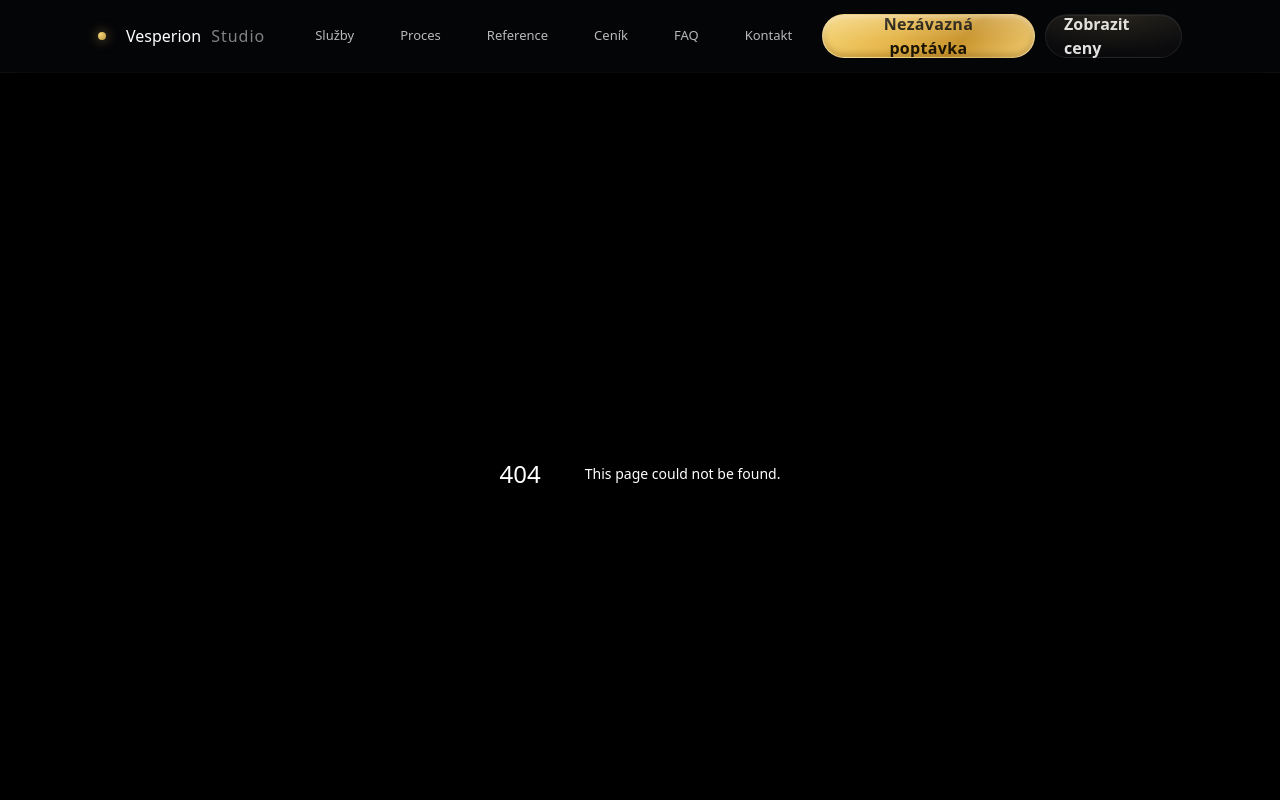
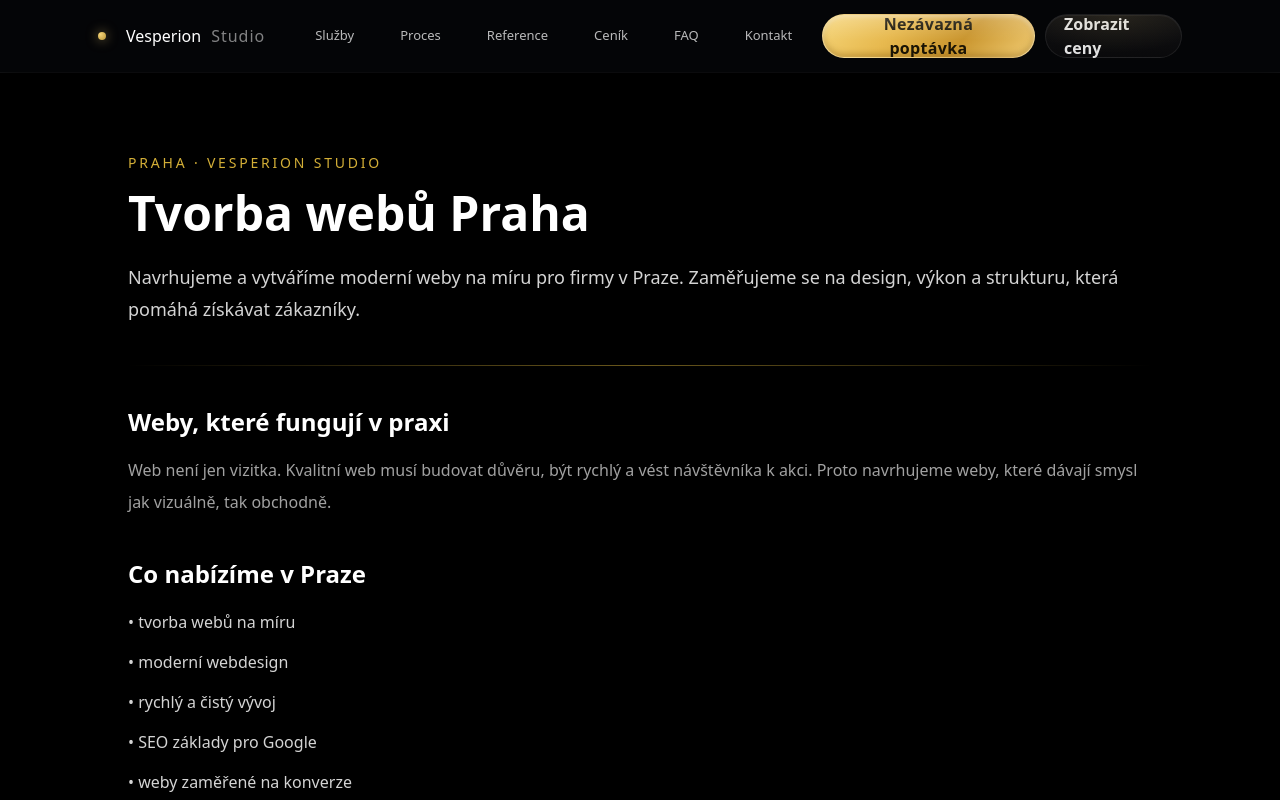
Before and after one commit to Sam666-spec/vesperion-studio, a Next.js app: page /tvorba-webu-praha in a window 1280 px wide. Before the commit this address had no page. Built offline with nearby package versions, Linux system fonts and the light colour scheme.

Commit message:
Add Praha and Tabor pages to sitemap

```diff
--- a/src/app/sitemap.ts
+++ b/src/app/sitemap.ts
@@ -14,7 +14,7 @@ export default function sitemap(): MetadataRoute.Sitemap {
       priority: 1,
     },
 
-    // 🔥 Главная продающая страница
+    // 🔥 Основная продающая
     {
       url: `${siteUrl}/tvorba-webu`,
       lastModified,
@@ -22,7 +22,21 @@ export default function sitemap(): MetadataRoute.Sitemap {
       priority: 0.9,
     },
 
-    // 🔥 Services (самые важные для SEO)
+    // 🔥 Локальные страницы (ВАЖНО)
+    {
+      url: `${siteUrl}/tvorba-webu-praha`,
+      lastModified,
+      changeFrequency: "weekly",
+      priority: 0.9,
+    },
+    {
+      url: `${siteUrl}/tvorba-webu-tabor`,
+      lastModified,
+      changeFrequency: "weekly",
+      priority: 0.8,
+    },
+
+    // 🔥 Services
     {
       url: `${siteUrl}/services/web-design`,
       lastModified,
@@ -42,7 +56,7 @@ export default function sitemap(): MetadataRoute.Sitemap {
       priority: 0.8,
     },
 
-    // 📄 Служебные страницы
+    // 📄 Служебные
     {
       url: `${siteUrl}/privacy`,
       lastModified,
--- /dev/null
+++ b/src/app/tvorba-webu-praha/page.tsx
@@ -0,0 +1,76 @@
+import type { Metadata } from "next";
+import Link from "next/link";
+
+export const metadata: Metadata = {
+  title: "Tvorba webů Praha | Web na míru pro firmy | Vesperion Studio",
+  description:
+    "Tvorba webů na míru v Praze. Moderní webdesign, rychlý vývoj, SEO základy a weby, které pomáhají firmám růst.",
+};
+
+export default function PrahaPage() {
+  return (
+    <main className="min-h-screen bg-black text-white px-6 py-20">
+      <div className="max-w-5xl mx-auto">
+
+        <p className="text-sm uppercase tracking-[0.2em] text-[#D4AF37] mb-4">
+          Praha · Vesperion Studio
+        </p>
+
+        <h1 className="text-4xl md:text-5xl font-bold mb-6">
+          Tvorba webů Praha
+        </h1>
+
+        <p className="text-lg text-neutral-300 mb-10 leading-8">
+          Navrhujeme a vytváříme moderní weby na míru pro firmy v Praze.
+          Zaměřujeme se na design, výkon a strukturu, která pomáhá získávat zákazníky.
+        </p>
+
+        <div className="h-px w-full bg-linear-to-r from-transparent via-[#D4AF37]/50 to-transparent mb-10" />
+
+        <h2 className="text-2xl font-semibold mb-4">
+          Weby, které fungují v praxi
+        </h2>
+
+        <p className="text-neutral-400 leading-8 mb-10">
+          Web není jen vizitka. Kvalitní web musí budovat důvěru,
+          být rychlý a vést návštěvníka k akci. Proto navrhujeme weby,
+          které dávají smysl jak vizuálně, tak obchodně.
+        </p>
+
+        <h2 className="text-2xl font-semibold mb-4">
+          Co nabízíme v Praze
+        </h2>
+
+        <ul className="text-neutral-300 leading-8 mb-10 space-y-2">
+          <li>• tvorba webů na míru</li>
+          <li>• moderní webdesign</li>
+          <li>• rychlý a čistý vývoj</li>
+          <li>• SEO základy pro Google</li>
+          <li>• weby zaměřené na konverze</li>
+        </ul>
+
+        <div className="border border-white/10 rounded-2xl p-8 mt-10">
+          <h3 className="text-xl font-semibold mb-3">
+            Hledáte tvorbu webu v Praze?
+          </h3>
+
+          <p className="text-neutral-400 mb-6">
+            Navrhneme vám web, který bude vypadat profesionálně,
+            rychle fungovat a přinášet výsledky.
+          </p>
+
+          <div className="flex gap-4 flex-wrap">
+            <Link href="/#kontakt" className="lx-btn lx-btn--gold">
+              Nezávazná poptávka
+            </Link>
+
+            <Link href="/services/web-design" className="lx-btn lx-btn--ghost">
+              Webdesign
+            </Link>
+          </div>
+        </div>
+
+      </div>
+    </main>
+  );
+}
--- /dev/null
+++ b/src/app/tvorba-webu-tabor/page.tsx
@@ -0,0 +1,76 @@
+import type { Metadata } from "next";
+import Link from "next/link";
+
+export const metadata: Metadata = {
+  title: "Tvorba webů Tábor | Web na míru | Vesperion Studio",
+  description:
+    "Tvorba webů na míru v Táboře. Moderní design, rychlý vývoj a weby, které pomáhají firmám růst.",
+};
+
+export default function TaborPage() {
+  return (
+    <main className="min-h-screen bg-black text-white px-6 py-20">
+      <div className="max-w-5xl mx-auto">
+
+        <p className="text-sm uppercase tracking-[0.2em] text-[#D4AF37] mb-4">
+          Tábor · Vesperion Studio
+        </p>
+
+        <h1 className="text-4xl md:text-5xl font-bold mb-6">
+          Tvorba webů Tábor
+        </h1>
+
+        <p className="text-lg text-neutral-300 mb-10 leading-8">
+          Pomáháme firmám v Táboře vytvářet moderní weby,
+          které působí profesionálně a podporují růst podnikání.
+        </p>
+
+        <div className="h-px w-full bg-linear-to-r from-transparent via-[#D4AF37]/50 to-transparent mb-10" />
+
+        <h2 className="text-2xl font-semibold mb-4">
+          Moderní weby pro lokální firmy
+        </h2>
+
+        <p className="text-neutral-400 leading-8 mb-10">
+          Lokální podnikání potřebuje kvalitní online prezentaci.
+          Web musí být rychlý, přehledný a důvěryhodný,
+          aby zákazník udělal další krok.
+        </p>
+
+        <h2 className="text-2xl font-semibold mb-4">
+          Co zahrnuje služba
+        </h2>
+
+        <ul className="text-neutral-300 leading-8 mb-10 space-y-2">
+          <li>• web na míru</li>
+          <li>• moderní design</li>
+          <li>• responzivní řešení</li>
+          <li>• SEO základy</li>
+          <li>• výkon a rychlost</li>
+        </ul>
+
+        <div className="border border-white/10 rounded-2xl p-8 mt-10">
+          <h3 className="text-xl font-semibold mb-3">
+            Potřebujete web v Táboře?
+          </h3>
+
+          <p className="text-neutral-400 mb-6">
+            Vytvoříme vám web, který bude reprezentovat vaši firmu
+            a pomůže vám získat nové zákazníky.
+          </p>
+
+          <div className="flex gap-4 flex-wrap">
+            <Link href="/#kontakt" className="lx-btn lx-btn--gold">
+              Nezávazná poptávka
+            </Link>
+
+            <Link href="/services/web-development" className="lx-btn lx-btn--ghost">
+              Vývoj webu
+            </Link>
+          </div>
+        </div>
+
+      </div>
+    </main>
+  );
+}
```
